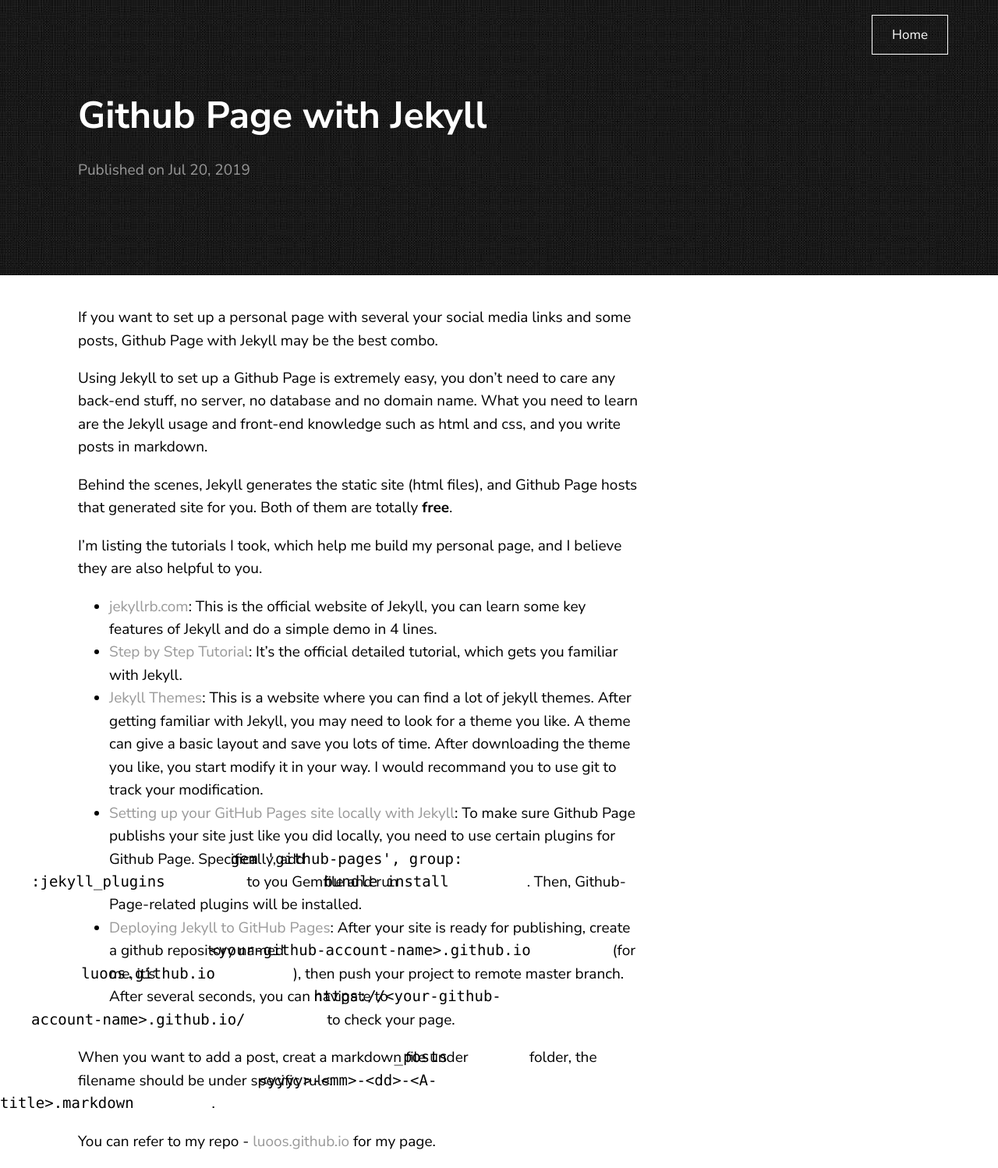
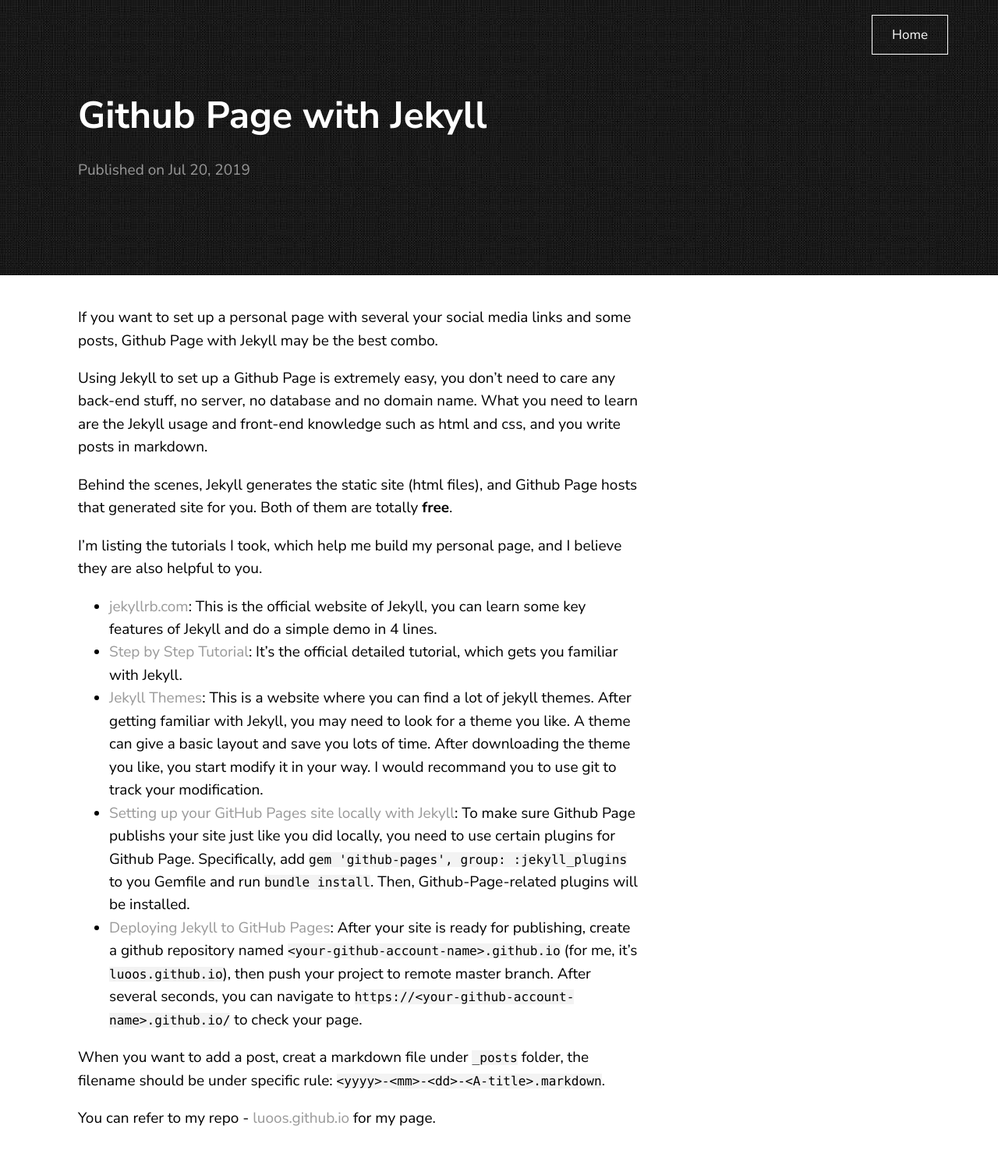
Before and after one commit to sfwu/sfwu.github.io, a Jekyll site: the page built from _posts/2019-07-20-github-page-with-jekyll.markdown, in a window 1280 px wide. Shown: the whole page at 78% size. Built offline with Jekyll 4.4.1, drawn with Linux system fonts in a browser that asks for light colours; after the commit the page ends 1469 px from its top, so only the background shows below that.

Commit message:
Fix inline code style issue

```diff
--- a/_sass/_syntax.scss
+++ b/_sass/_syntax.scss
@@ -1,10 +1,15 @@
 @import 'ext/solarized-light';
 
 .highlighter-rouge {
-	width: 100vw;
-	position: relative;
-	right: 150px;
-	margin: 40px 0;
+    width: 100vw;
+    position: relative;
+    margin: 40px 0;
+    font-size: 85%;
+    background-color: rgba(27,31,35,0.05);
+}
+
+div.highlighter-rouge {
+    right: 150px;
 }
 
 .highlight {
--- a/_sass/theme.scss
+++ b/_sass/theme.scss
@@ -91,7 +91,7 @@ header {
 	margin:0 150px;
 	max-width: 720px;
 
-	.highlighter-rouge {
+	div.highlighter-rouge {
 		right: 150px;
 	}
 
@@ -101,28 +101,28 @@ header {
 
 	@media screen and  (max-width: $mobileWidth) {
 		margin:0 15px;
-		.highlighter-rouge {
+		div.highlighter-rouge {
 			right: 15px;
 		}
 	}
 
 	@media screen and (max-width: $tabWidth) and (min-width: $mobileWidth){
 		margin:0 40px;
-		.highlighter-rouge {
+		div.highlighter-rouge {
 			right: 40px;
 		}
 	}
 
 	@media screen and (max-width: $desktopWidth) and (min-width: $tabWidth){
 		margin:0 80px;
-		.highlighter-rouge {
+		div.highlighter-rouge {
 			right: 80px;
 		}
 	}
 
 	@media screen and (min-width: $desktopWidth) and (max-width: 1280px) {
 		margin:0 100px;
-		.highlighter-rouge {
+		div.highlighter-rouge {
 			right: 100px;
 		}
 	}
```
